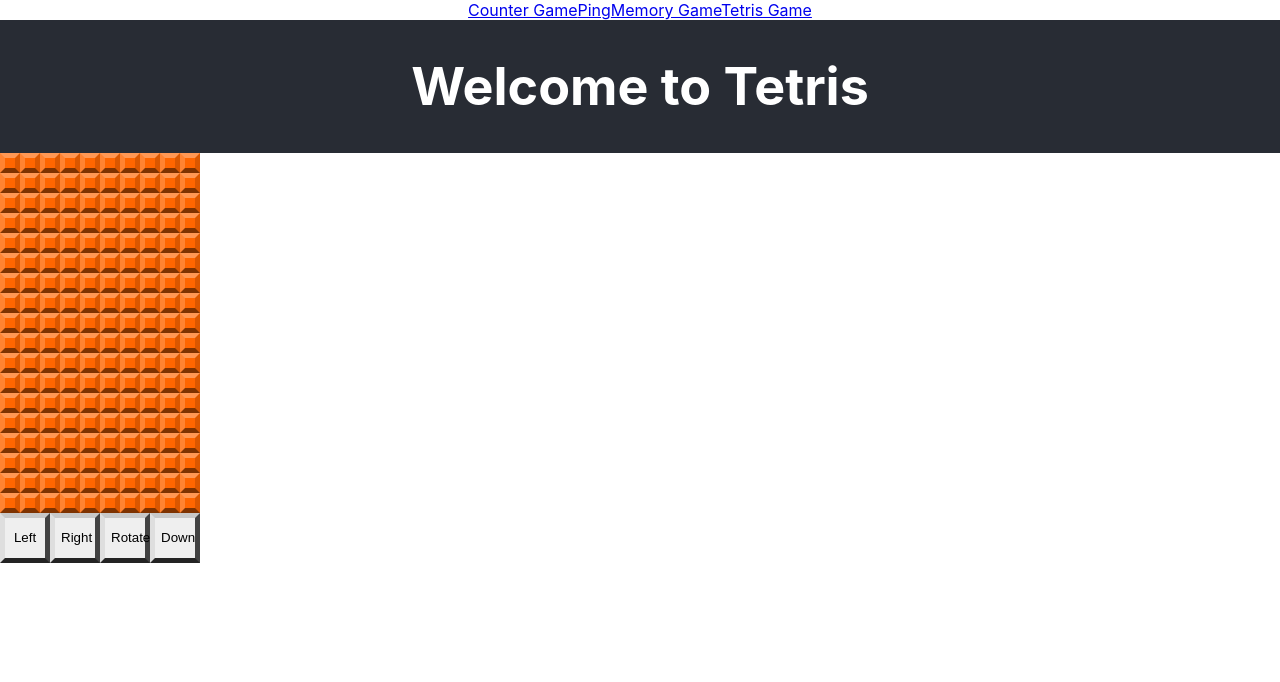
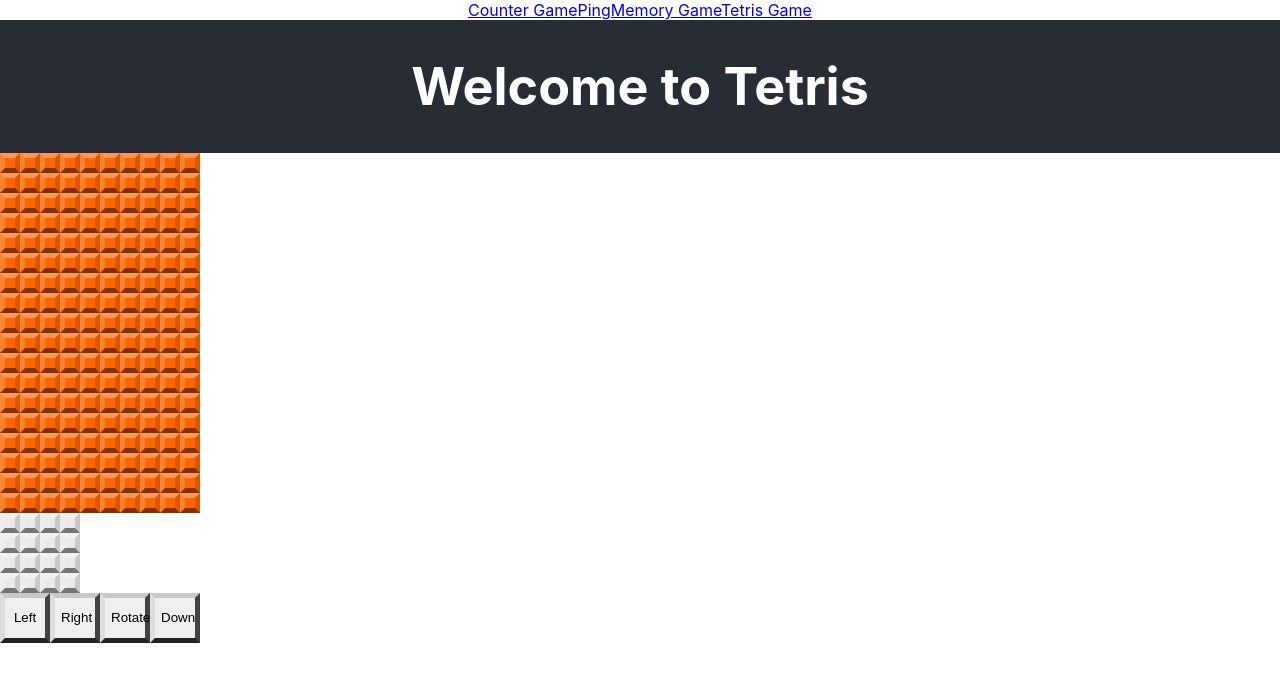
Before and after one commit to DigitalCraftsStudents/dev-arcade, a React (Create React App) app in the folder client/: page /tetris in a window 1280 px wide. Shown: the top 682 px of the page. Built offline with nearby package versions, Linux system fonts and the light colour scheme.

Commit message:
added next block grid

```diff
--- /dev/null
+++ b/client/src/games/tetris/components/NextBlock.js
@@ -0,0 +1,20 @@
+import React from "react";
+import GridSquare from "./GridSquare";
+
+// Draws the "next" block view showing the next block to drop
+export default function NextBlock(props) {
+  const box = [
+    [0, 0, 0, 0],
+    [0, 0, 0, 0],
+    [0, 0, 0, 0],
+    [0, 0, 0, 0],
+  ];
+  // Map the block to the grid
+  const grid = box.map((rowArray, row) => {
+    return rowArray.map((square, col) => {
+      return <GridSquare key={`${row}${col}`} color={square} />;
+    });
+  });
+
+  return <div className="next-block">{grid}</div>;
+}
--- a/client/src/games/tetris/css/tetris.css
+++ b/client/src/games/tetris/css/tetris.css
@@ -119,3 +119,10 @@
   grid-gap: 0;
   align-self: flex-start;
 }
+
+/* Next Block */
+.next-block {
+  display: grid;
+  grid-template-columns: repeat(4, var(--tile-size));
+  align-self: flex-start;
+}
--- a/client/src/games/tetris/tetris.js
+++ b/client/src/games/tetris/tetris.js
@@ -3,6 +3,7 @@
 import { store } from './store';
 
 import GridBoard from './components/GridBoard';
+import NextBlock from './components/NextBlock';
 import Controls from './components/Controls'
 
 import './css/tetris.css'
@@ -14,6 +15,7 @@
         <h1>Welcome to Tetris</h1>
       </header>
       <GridBoard />
+      <NextBlock />
       <Controls />
     </div>
 );
```
